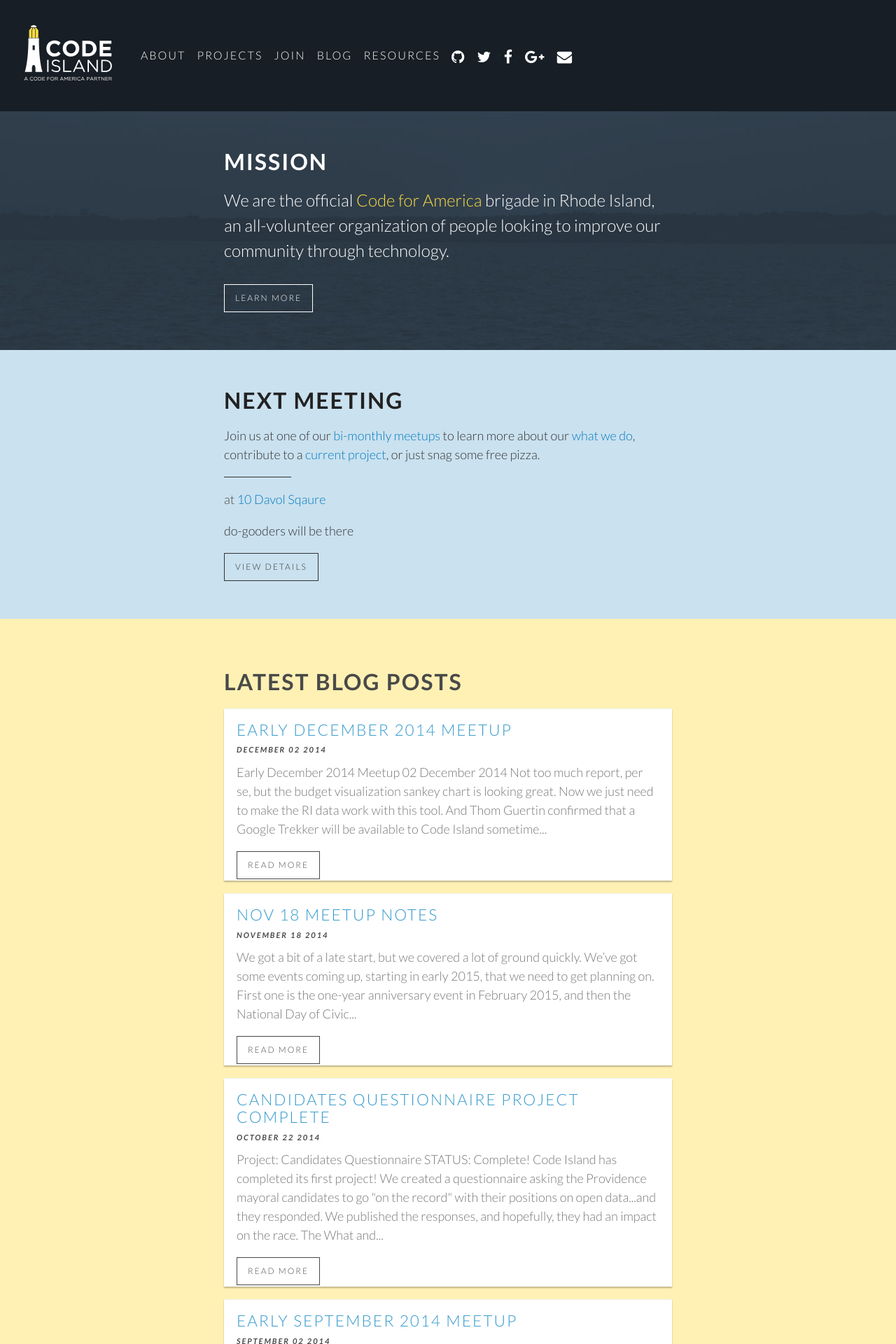
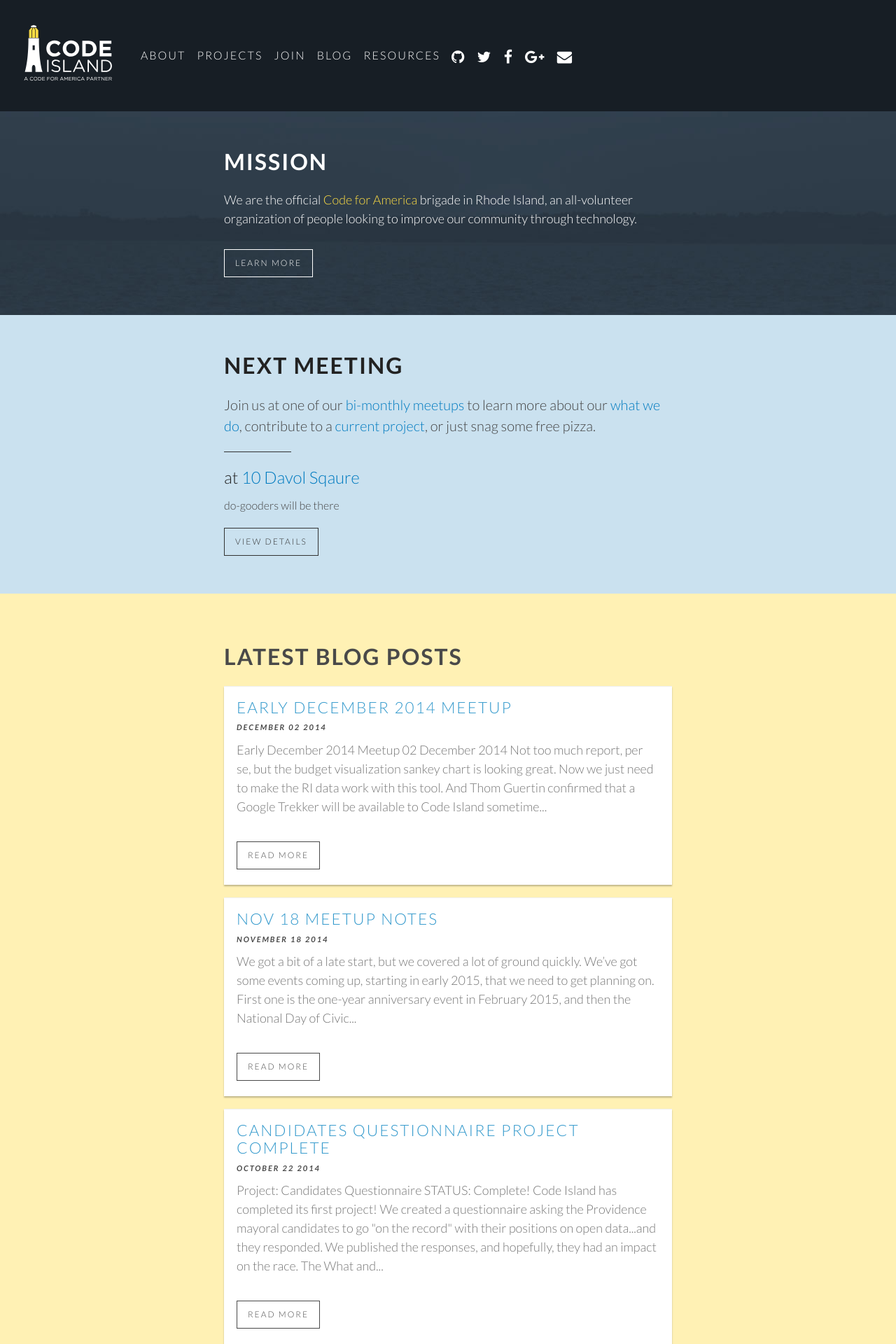
Before and after one commit to codeisland/codeisland.github.io, a Jekyll site: the page built from index.html, in a window 1280 px wide. Shown: the top 1920 px of the page at 70% size. Built offline with Jekyll 4.4.1, drawn with Linux system fonts in a browser that asks for light colours; nearby versions of some CDN libraries; comment, search, counter and statistics services are not loaded.

Commit message:
CSS - style updates

```diff
--- a/stylesheets/styles.css
+++ b/stylesheets/styles.css
@@ -8,38 +8,41 @@
   font:18px/1.5 Lato, "Helvetica Neue", Helvetica, Arial, sans-serif;
   color:#777;
 }
-
 div.site-width{
 	width: 90%;
 	max-width: 40rem;
 	margin: 0 auto;
 }
-
 h1, h2, h3, h4, h5, h6 {
   color:#222;
-  margin:0 0 20px;
   text-transform: uppercase;
   letter-spacing: 2px;
 }
-
 p, ul, ol, table, pre, dl {
-  margin:0 0 1em;
+  margin:0 0 2em;
 }
-
 h1, h2, h3 {
   line-height:1.1;
+  margin: 0 0 24px;
 }
-
+h4, h5, h6 {
+  line-height:1.1;
+  margin: 0 0 8px;
+}
 h1 {
   font-size:32px;
 }
-
 h2 {
   color:#393939;
 }
-
 h2, h3, h4, h5, h6 {
   color:#494949;
+}
+.page h4, h5, h6 {
+  background: rgba(122, 181, 214, 0.4);
+  padding: 4px 8px;
+  margin: 0 4px 0 0;
+  display: inline-block;
 }
 
 a {
@@ -210,10 +213,12 @@
   border:0;
   height:1px;
   width: 15%;
-  margin: 1em 0;
+  margin: 2em 0;
   background: #333;
 }
-
+.meeting hr {
+  margin: -1em 0 1em;
+}
 
 
 /* NAV BAR
@@ -322,8 +327,23 @@
 .text-center {
   text-align: center;
 }
-.large {
+.lg {
   font-size: 24px;
+}
+.md {
+  font-size: 20px;
+}
+.sm {
+  font-size: 16px;
+}
+.xs {
+  font-size: 12px;
+}
+.loud {
+  color: #222;
+}
+.soft {
+  color: #444;
 }
 
 
@@ -384,16 +404,12 @@
   background: white;
   color: #333;
 }
-.section.meeting .large {
-  color: #222;
+.section.meeting p.lg{
+  margin-bottom: 10px;
 }
-.section.meeting .large a {
-  color: #007BC0;
+.section.meeting p.sm {
+  margin-bottom: 20px;
 }
-.section.meeting .soft {
-  color: #333;
-}
-
 
 
 /*
@@ -408,7 +424,8 @@
 }
 .section.blog a.btn {
   color: #494949;
-  border-color: #494949
+  border-color: #494949;
+  margin-bottom: 20px;
 }
 .section.blog a.btn:hover {
   background: rgba(122, 181, 214, 0.4);
```
